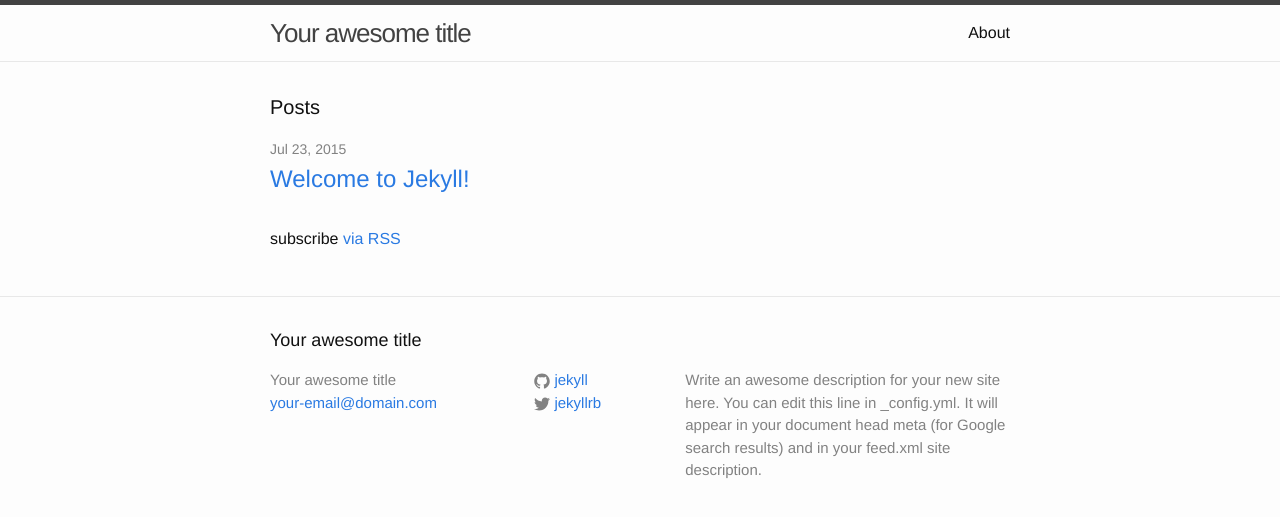
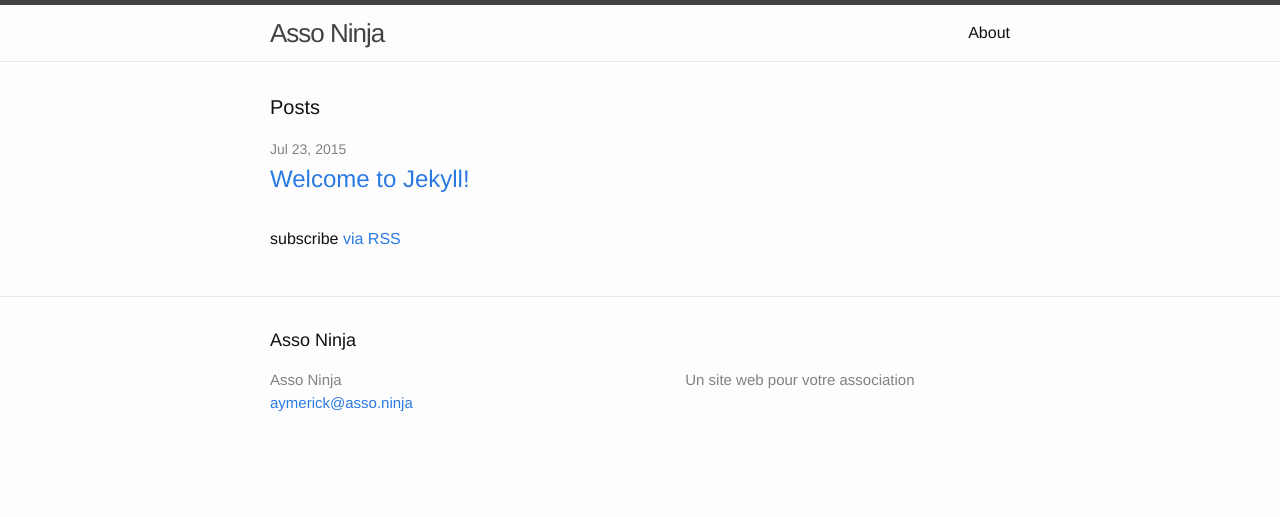
Before and after one commit to aymerick/asso.ninja, a Jekyll site: the page built from index.html, in a window 1280 px wide. Shown: the top 517 px of the page. Built offline with Jekyll 4.4.1, drawn with Linux system fonts in a browser that asks for light colours.

Commit message:
Ignores bower files and starts to fill config.yml

```diff
--- a/_config.yml
+++ b/_config.yml
@@ -1,14 +1,15 @@
 # Site settings
-title: Your awesome title
-email: your-email@domain.com
-description: > # this means to ignore newlines until "baseurl:"
-  Write an awesome description for your new site here. You can edit this
-  line in _config.yml. It will appear in your document head meta (for
-  Google search results) and in your feed.xml site description.
+title: Asso Ninja
+email: aymerick@asso.ninja
+description: Un site web pour votre association
 baseurl: "" # the subpath of your site, e.g. /blog/
 url: "http://yourdomain.com" # the base hostname & protocol for your site
-twitter_username: jekyllrb
-github_username:  jekyll
+# twitter_username: jekyllrb
+# github_username:  jekyll
 
 # Build settings
 markdown: kramdown
+
+exclude:
+  - "bower_components"
+  - "bower.json"
```
Also changed, not shown: 1 other file.
